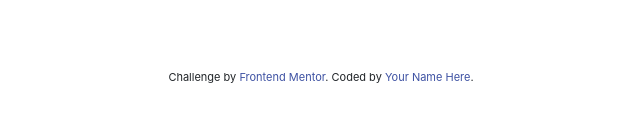
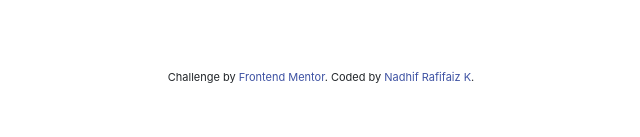
Before and after one commit to nadhifrafifaiz/card-component, a plain HTML site: page index.html in a window 1280 px wide. Shown: the part 429-566 px from the top of the page, 319-959 px from the left. Drawn offline with nearby package versions, Linux system fonts and the light colour scheme.

Commit message:
Name in footer

```diff
--- a/index.html
+++ b/index.html
@@ -55,7 +55,7 @@
 
   <div class="attribution pb-5">
     Challenge by <a href="https://www.frontendmentor.io?ref=challenge" target="_blank">Frontend Mentor</a>.
-    Coded by <a href="#">Your Name Here</a>.
+    Coded by <a href="https://github.com/nadhifrafifaiz">Nadhif Rafifaiz K</a>.
   </div>
 
 
```
